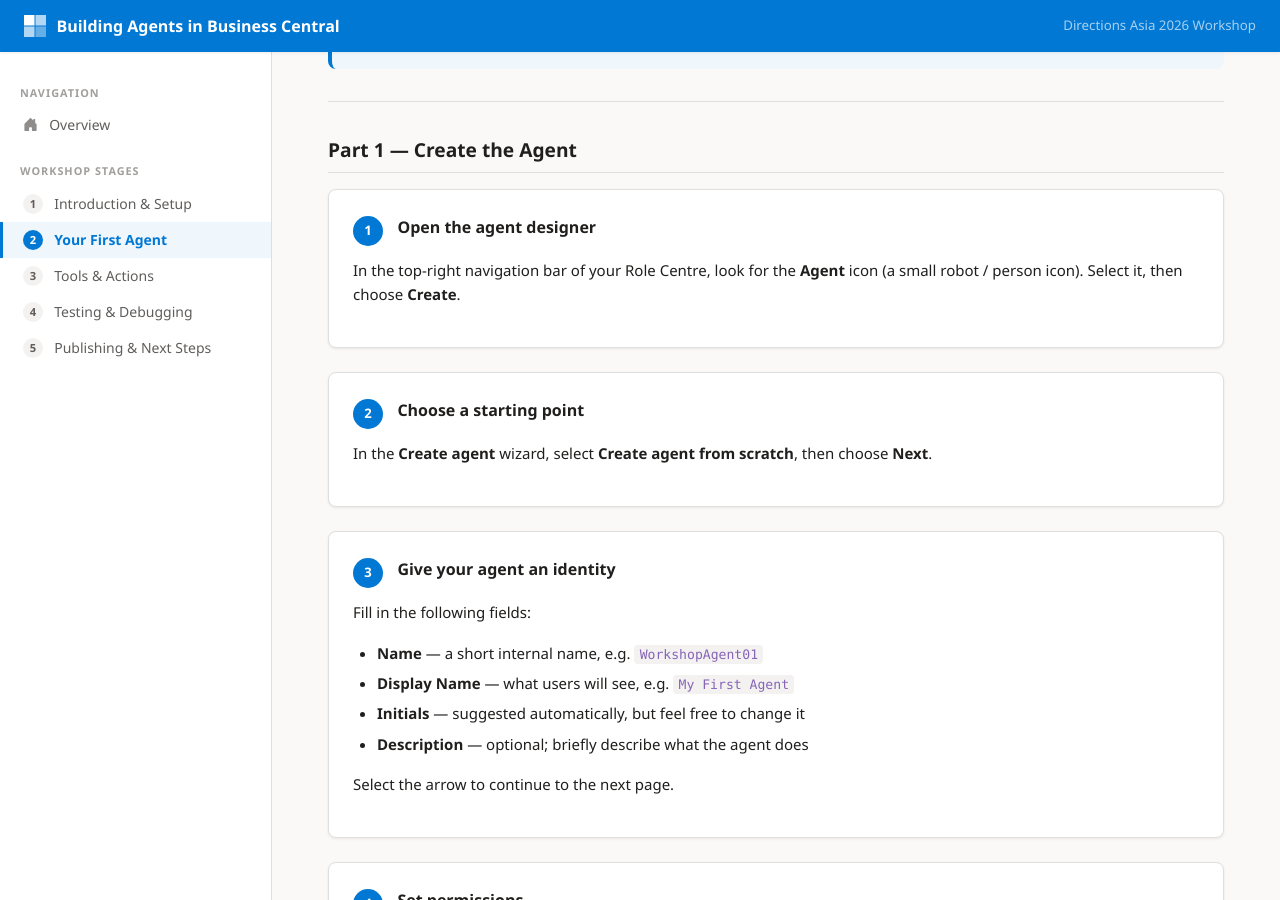
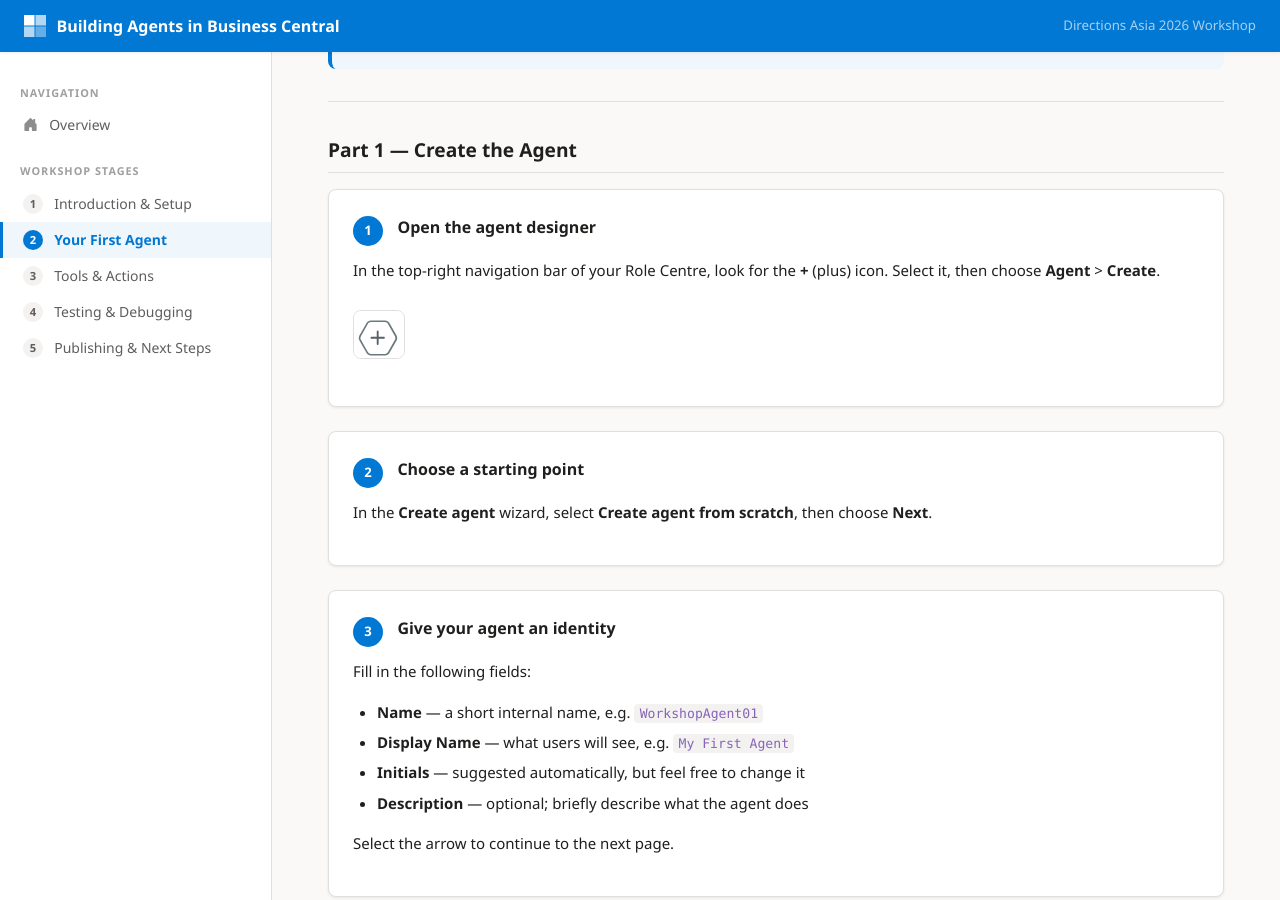
Before and after one commit to thloke/directionsAsia2026, a Jekyll site: the page built from stages/02-first-agent.md, in a window 1280 px wide and 900 px high, scrolled down 448 px. Built offline with Jekyll 4.4.1, drawn with Linux system fonts in a browser that asks for light colours.

Commit message:
Stage 2: add create icon screenshot, fix icon description
Co-authored-by: Copilot <223556219+Copilot@users.noreply.github.com>

```diff
--- a/stages/02-first-agent.md
+++ b/stages/02-first-agent.md
@@ -27,7 +27,8 @@ In this stage you will create a custom agent entirely through the Business Centr
     <div class="task-number">1</div>
     <h3>Open the agent designer</h3>
   </div>
-  <p>In the top-right navigation bar of your Role Centre, look for the <strong>Agent</strong> icon (a small robot / person icon). Select it, then choose <strong>Create</strong>.</p>
+  <p>In the top-right navigation bar of your Role Centre, look for the <strong>+</strong> (plus) icon. Select it, then choose <strong>Agent</strong> &gt; <strong>Create</strong>.</p>
+  <p><img src="{{ '/assets/images/create_icon.png' | relative_url }}" alt="The plus icon used to create a new agent" style="max-width:100%; border:1px solid var(--border); border-radius:var(--radius-lg); margin-top:0.75rem;" /></p>
 </div>
 
 <div class="task-card">
```
Also changed, not shown: assets/images/create_icon.png (added).
